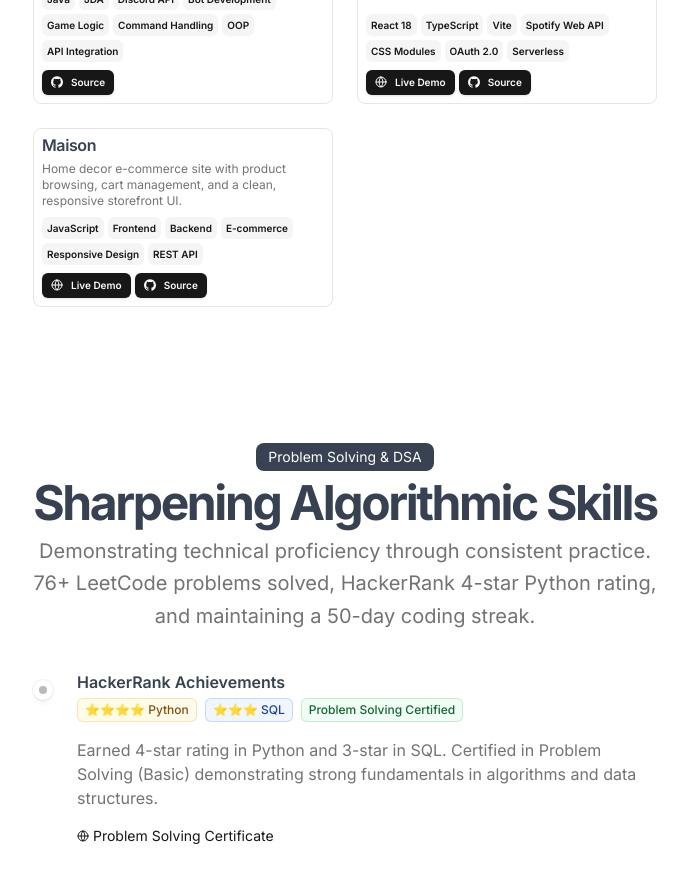
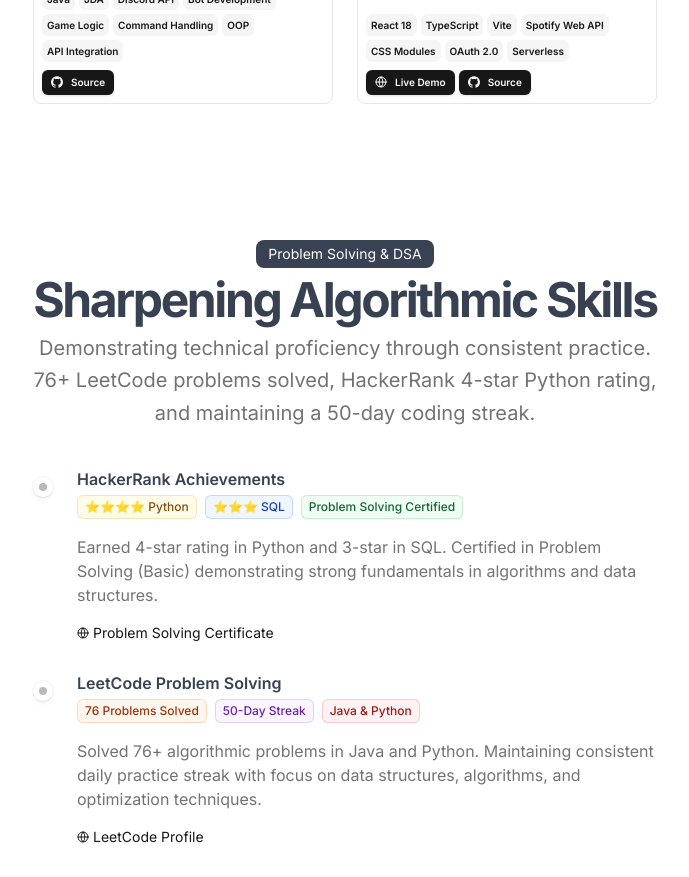
Before and after one commit to kiinshuk/online, a Next.js app: page / in a window 1280 px wide. Shown: the part 1660-2537 px from the top of the page, without its empty margins (295-984 px from the left). Built offline with nearby package versions, Linux system fonts and the light colour scheme.

Commit message:
Delete 'Maison' project from resume
Removed 'Maison' project details from resume data.

```diff
--- a/src/data/resume.tsx
+++ b/src/data/resume.tsx
@@ -282,34 +282,6 @@
       image: "",
       video: "",
     },
-    {
-      title: "Maison",
-      href: "https://maison-seven-pi.vercel.app",
-      active: true,
-      description: "Home decor e-commerce site with product browsing, cart management, and a clean, responsive storefront UI.",
-      technologies: [
-        "JavaScript",
-        "Frontend",
-        "Backend",
-        "E-commerce",
-        "Responsive Design",
-        "REST API",
-      ],
-      links: [
-        {
-          type: "Live Demo",
-          href: "https://maison-seven-pi.vercel.app",
-          icon: <Icons.globe className="size-3" />,
-        },
-        {
-          type: "Source",
-          href: "https://github.com/kiinshuk/Maison",
-          icon: <Icons.github className="size-3" />,
-        },
-      ],
-      image: "",
-      video: "",
-    },
   ],
  hackathons: [
   {
```
